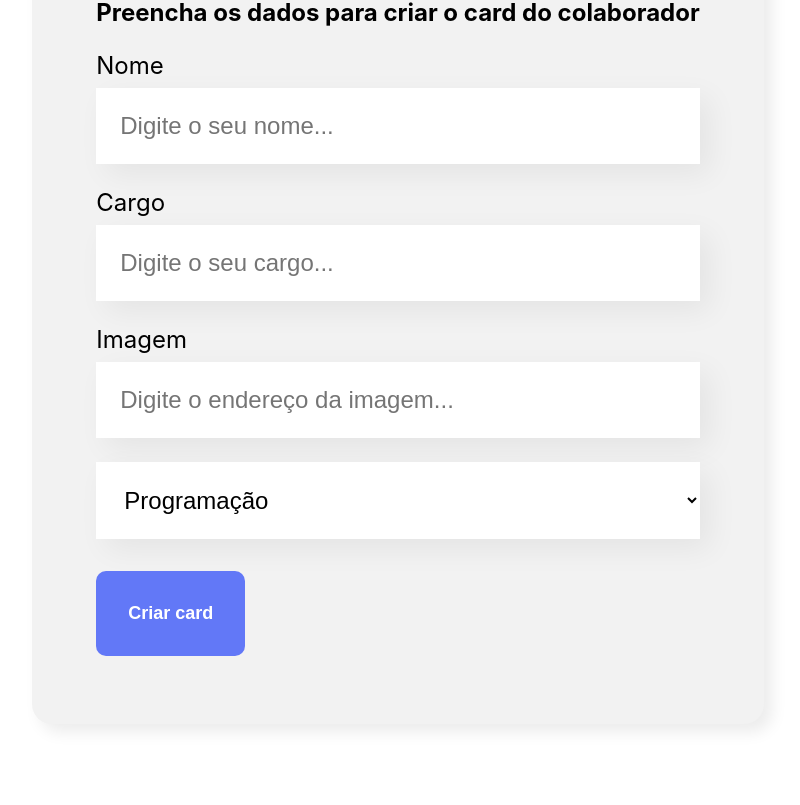
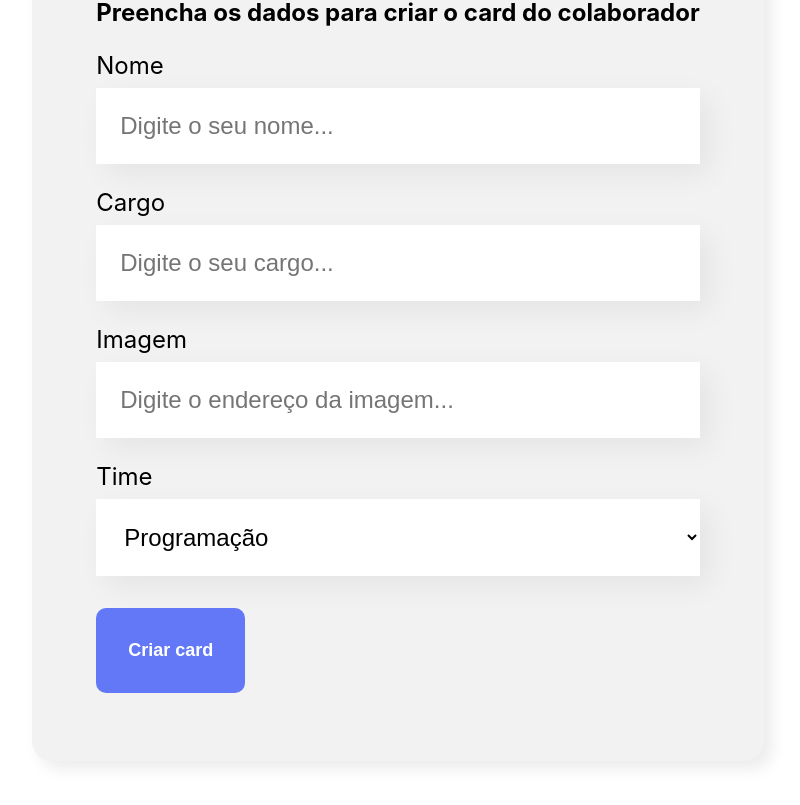
Before and after one commit to thejonathassilva/organo, a React (Create React App) app: page / in a window 1280 px wide. Shown: the part 636-1441 px from the top of the page, without its empty margins (242-1042 px from the left). Built offline with nearby package versions, Linux system fonts and the light colour scheme.

Commit message:
feat: Registrando interação do usuario

```diff
--- a/src/componentes/DropdownList/index.js
+++ b/src/componentes/DropdownList/index.js
@@ -2,12 +2,10 @@ import './DropdownList.css';
 
 const DropdownList = (props) => {
 
-  console.log(props.itens);
-
   return (
     <div className='dropdown-list'>
       <label>{props.label}</label>
-      <select required={props.required}>
+      <select onChange={event => props.onChanged(event.target.value)} required={props.required} value={props.value}>
         {props.itens.map(item => <option key={item}>{item}</option>)}
       </select>
     </div>
--- a/src/componentes/Form/index.js
+++ b/src/componentes/Form/index.js
@@ -1,11 +1,12 @@
+import { useState } from 'react';
 import Button from '../Button';
 import DropdownList from '../DropdownList';
 import TextField from '../TextField';
 import './Form.css';
 
-const Form = () => {
+const Form = (props) => {
 
-  const team = [
+  const teams = [
     'Programação',
     'Front-end',
     'Data Science',
@@ -15,19 +16,52 @@ const Form = () => {
     'Inovação e Gestão'
   ]
 
+  const [name, setName] = useState('');
+  const [office, setOffice] = useState('');
+  const [image, setImage] = useState('');
+  const [team, setTeam] = useState('');
+
   const onSave = (event) => {
     event.preventDefault();
-    console.log('Form foi submetido');
+    props.onRegisteredCooperator({
+      name,
+      office,
+      image,
+      team
+    })
   }
 
   return (
     <section className="form">
       <form onSubmit={onSave}>
         <h2>Preencha os dados para criar o card do colaborador</h2>
-        <TextField required={true} label="Nome" placeholder="Digite o seu nome"/>
-        <TextField required={true} label="Cargo" placeholder="Digite o seu cargo"/>
-        <TextField label="Imagem" placeholder="Digite o endereço da imagem"/>
-        <DropdownList required={true} labbel="Time" itens={team}/>
+        <TextField
+          required={true}
+          label="Nome"
+          placeholder="Digite o seu nome"
+          value={name}
+          onChanged={value => setName(value)}
+          />
+        <TextField
+          required={true}
+          label="Cargo"
+          placeholder="Digite o seu cargo"
+          value={office}
+          onChanged={value => setOffice(value)}
+          />
+        <TextField
+          label="Imagem"
+          placeholder="Digite o endereço da imagem"
+          value={image}
+          onChanged={value => setImage(value)}
+          />
+        <DropdownList
+          required={true}
+          label="Time"
+          itens={teams}
+          value={team}
+          onChanged={value => setTeam(value)}
+          />
         <Button>
           Criar card
         </Button>
--- a/src/componentes/TextField/index.js
+++ b/src/componentes/TextField/index.js
@@ -4,10 +4,14 @@ const TextField = (props) => {
 
   const placeholderModificada = `${props.placeholder}...`
 
+  const onTyped = (event) => {
+    props.onChanged(event.target.value);
+  }
+
   return (
     <div className="text-field">
       <label>{props.label}</label>
-      <input required={props.required} placeholder={placeholderModificada} />
+      <input value={props.value} onChange={onTyped} required={props.required} placeholder={placeholderModificada} />
     </div>
   )
 }
```
